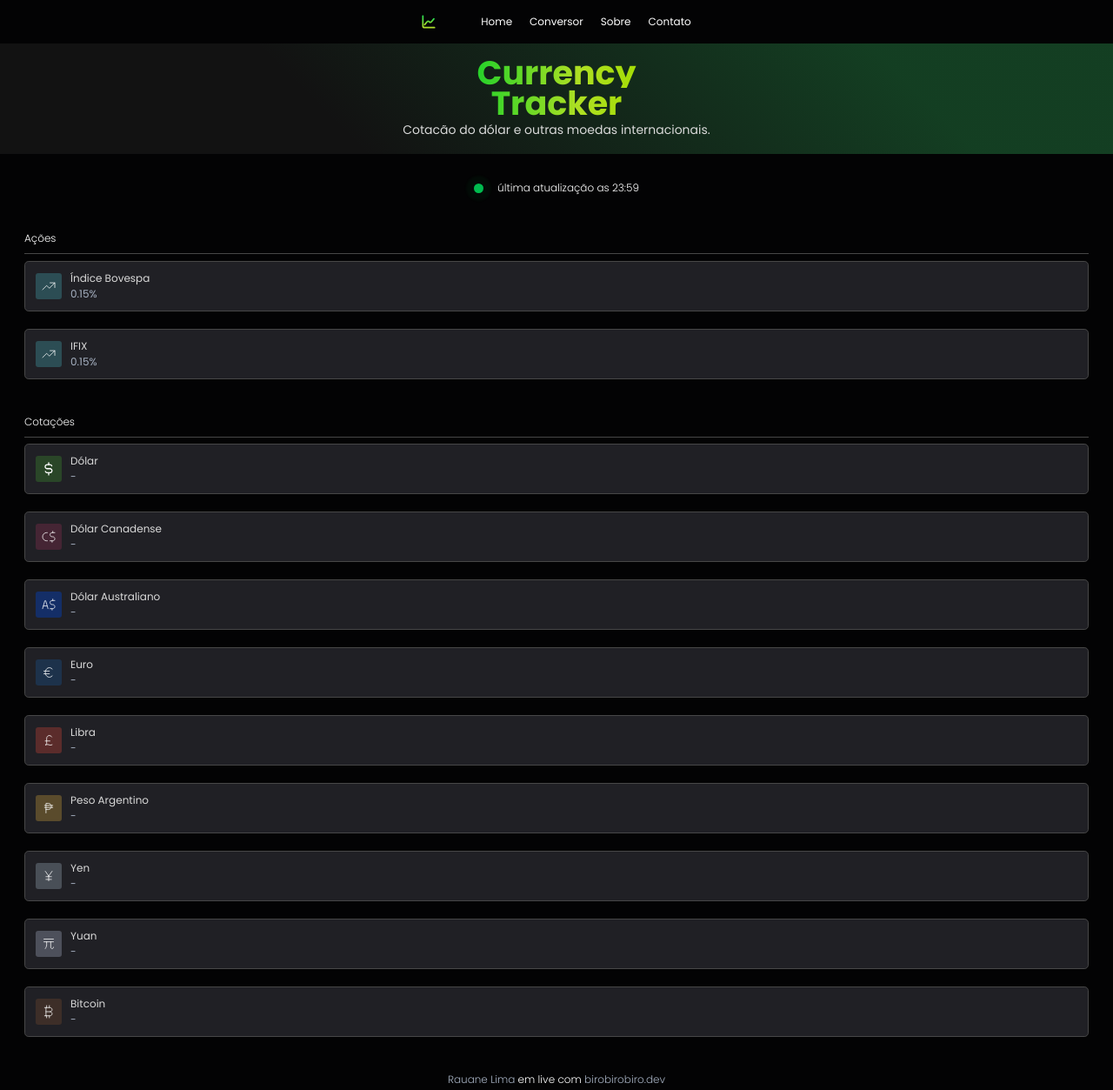
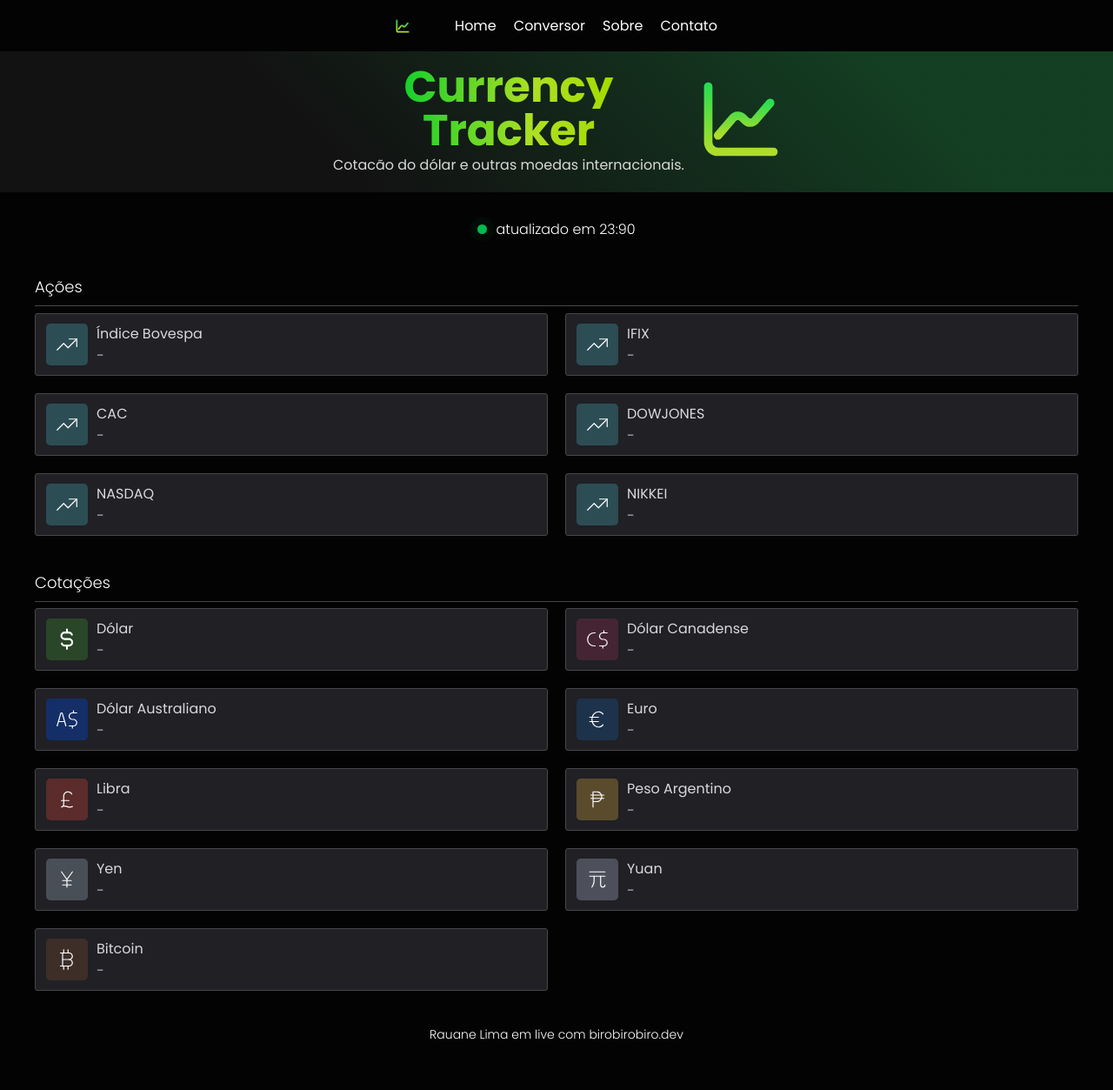
Before and after one commit to lRauane/currency-tracker, a plain HTML site: page index.html in a window 1280 px wide. Shown: the whole page at 87% size. After the commit the page ends 1230 px from the top, so only its background shows below. Drawn offline with Linux system fonts and the light colour scheme.

Commit message:
Finalizando desktop

```diff
--- a/index.html
+++ b/index.html
@@ -39,128 +39,162 @@
       </figure>
     </div>
   </header>
-
   <div class="container">
     <div class="update">
       <span class="notification"></span>
-      <p>última atualização as 23:59</p>
+
+      <p id="date-hour">atualizado em 23:90</p>
     </div>
 
-    <section class="quotes">
+    <section class="container-values stocks">
       <h3>Ações</h3>
       <div class="line"></div>
-      <div class="quotes-content">
+      <div class="content">
         <div class="cards">
-          <img src="./assets/stock-icon.svg" alt="Icon australian dollar">
+          <img src="./assets/stock-icon.svg" alt="bovespa" />
 
-          <div>
+          <div data-id="IBOVESPA">
             <span class="card-title">Índice Bovespa</span>
-            <span class="card-value">0.15%</span>
+            <span class="card-value" data-id="IBOVESPA">-</span>
           </div>
         </div>
 
-        <div class="cards">
-          <img src="./assets/stock-icon.svg" alt="Icon australian dollar">
+        <div class="cards" data-id="IFIX">
+          <img src="./assets/stock-icon.svg" alt="IFIX" />
 
           <div>
             <span class="card-title">IFIX</span>
-            <span class="card-value">0.15%</span>
+            <span class="card-value" data-id="IFIX">-</span>
+          </div>
+        </div>
+
+        <div class="cards" data-id="CAC">
+          <img src="./assets/stock-icon.svg" alt="cac" />
+
+          <div>
+            <span class="card-title">CAC</span>
+            <span class="card-value" data-id="CAC">-</span>
+          </div>
+        </div>
+
+        <div class="cards" data-id="DOWJONES">
+          <img src="./assets/stock-icon.svg" alt="DOWJONES" />
+
+          <div>
+            <span class="card-title">DOWJONES</span>
+            <span class="card-value" data-id="DOWJONES">-</span>
+          </div>
+        </div>
+
+        <div class="cards" data-id="NASDAQ">
+          <img src="./assets/stock-icon.svg" alt="NASDAQ" />
+
+          <div>
+            <span class="card-title">NASDAQ</span>
+            <span class="card-value" data-id="NASDAQ">-</span>
+          </div>
+        </div>
+
+        <div class="cards" data-id="NIKKEI">
+          <img src="./assets/stock-icon.svg" alt="NIKKEI" />
+
+          <div>
+            <span class="card-title">NIKKEI</span>
+            <span class="card-value" data-id="NIKKEI">-</span>
           </div>
         </div>
       </div>
     </section>
 
-    <section class="quotes">
+    <section class="container-values quotes">
       <h3>Cotações</h3>
       <div class="line"></div>
-      <div class="quotes-content">
-        <div class="cards">
-          <img src="./assets/dollar-icon.svg" alt="dollar">
+      <div class="content">
+        <div class="cards" data-id="USD">
+          <img src="./assets/dollar-icon.svg" alt="Dólar" />
 
           <div>
             <span class="card-title">Dólar</span>
-            <span class="card-value">-</span>
+            <span class="card-value" data-id="USD">-</span>
           </div>
         </div>
 
-        <div class="cards">
+        <div class="cards" data-id="CAD">
           <img src="./assets/canadian-dollar-icon.svg" alt="Dólar Canadense" />
 
           <div>
             <span class="card-title">Dólar Canadense</span>
-            <span class="card-value">-</span>
+            <span class="card-value" data-id="CAD">-</span>
           </div>
         </div>
 
-        <div class="cards">
+        <div class="cards" data-id="AUD">
           <img src="./assets/australian-dollar-icon.svg" alt="Dólar Australiano" />
 
           <div>
             <span class="card-title">Dólar Australiano</span>
-            <span class="card-value">-</span>
+            <span class="card-value" data-id="AUD">-</span>
           </div>
         </div>
 
-        <div class="cards">
+        <div class="cards" data-id="EUR">
           <img src="./assets/euro-icon.svg" alt="Euro" />
 
           <div>
             <span class="card-title">Euro</span>
-            <span class="card-value">-</span>
+            <span class="card-value" data-id="EUR">-</span>
           </div>
         </div>
 
-        <div class="cards">
+        <div class="cards" data-id="GBP">
           <img src="./assets/libra-icon.svg" alt="Libra" />
 
           <div>
             <span class="card-title">Libra</span>
-            <span class="card-value">-</span>
+            <span class="card-value" data-id="GBP">-</span>
           </div>
         </div>
 
-        <div class="cards">
+        <div class="cards" data-id="ARS">
           <img src="./assets/peso-argentino.svg" alt="Peso Argentino" />
 
           <div>
             <span class="card-title">Peso Argentino</span>
-            <span class="card-value">-</span>
+            <span class="card-value" data-id="ARS">-</span>
           </div>
         </div>
 
-        <div class="cards">
+        <div class="cards" data-id="JPY">
           <img src="./assets/yen-icon.svg" alt="Yen" />
 
           <div>
             <span class="card-title">Yen</span>
-            <span class="card-value">-</span>
+            <span class="card-value" data-id="JPY">-</span>
           </div>
         </div>
 
-        <div class="cards">
+        <div class="cards" data-id="CNY">
           <img src="./assets/yuan-icon.svg" alt="Yuan" />
+
           <div>
             <span class="card-title">Yuan</span>
-            <span class="card-value">-</span>
+            <span class="card-value" data-id="CNY">-</span>
           </div>
         </div>
 
-        <div class="cards">
+        <div class="cards" data-id="BTC">
           <img src="./assets/bitcoin-icon.svg" alt="Bitcoin" />
+
           <div>
             <span class="card-title">Bitcoin</span>
-            <span class="card-value">-</span>
+            <span class="card-value" data-id="BTC">-</span>
           </div>
         </div>
       </div>
     </section>
-
-    <footer>
+<footer>
       <p><a href="https://portfolio-rauanel.netlify.app/">Rauane Lima</a> em live com <a href="https://birobirobiro.dev" target="_blank">birobirobiro.dev</a></p>
     </footer>
-
-  </div>
-
 </body>
 
 </html>
--- a/style.css
+++ b/style.css
@@ -12,12 +12,13 @@
   --notification: #00bc4f;
   --card-background: #202025;
   --line: #474747;
+  --negative: #ff5555;
 }
 
 body {
+  font-family: "Poppins", sans-serif;
   color: var(--text-color-primary);
-  background: var(--background);
-  font-family: "Poppins", sans-serif;
+  background-color: var(--background);
   width: 100%;
   height: 100vh;
 }
@@ -26,20 +27,27 @@ body {
   padding: 1.875rem 1.75rem;
 }
 
+a {
+  text-decoration: none;
+  color: var(--text-color-primary);
+}
+
 nav {
-  padding: 1rem;
   display: flex;
   width: 100%;
   justify-content: center;
-  font-size: 0.75rem;
+  padding: 1rem;
   background-color: var(--background);
+  font-size: 0.875rem;
 }
+
 ul {
   display: flex;
+  align-items: center;
   gap: 1.25rem;
-  align-items: center;
 }
-ul img {
+
+nav ul img {
   width: 1rem;
   height: 1rem;
   margin-right: 2rem;
@@ -47,27 +55,24 @@ ul img {
 
 li {
   list-style: none;
+  border-bottom: 1px solid transparent;
+  border-top: 1px solid transparent;
 }
+
 li:hover {
   border-bottom: 1px solid var(--notification);
 }
 
-a {
-  text-decoration: none;
-  color: var(--text-color);
-}
-
 header {
   display: flex;
-  background: rgb(18, 18, 18);
   justify-content: center;
   text-align: center;
-  background: linear-gradient(
-    45deg,
-    rgba(18, 18, 18, 1) 30%,
-    rgba(36, 121, 64, 0.5) 80%
-  );
   padding: 1rem 7.25rem;
+
+  background: rgb(18, 18, 18);
+  background: linear-gradient(45deg,
+      rgba(18, 18, 18, 1) 30%,
+      rgba(36, 121, 64, 0.5) 80%);
 }
 
 header h1 {
@@ -99,17 +104,16 @@ header figure {
   display: none;
 }
 
-/* update */
 .update {
   display: flex;
   align-items: center;
   justify-content: center;
-  gap: 1rem;
+  gap: 0.625rem;
 }
 
 .update p {
+  font-size: 0.875rem;
   font-weight: 300;
-  font-size: 0.75rem;
 }
 
 .notification {
@@ -120,65 +124,88 @@ header figure {
   animation: notification 2s infinite;
 }
 
-/* section stocks */
-.quotes {
- margin: 2.5rem 0;
+.container-values {
+  margin: 2.5rem 0;
 }
 
-.quotes-content {
+section h3 {
+  font-size: 0.875rem;
+  font-weight: 300;
+}
+
+.line {
+  margin: 0.5rem 0;
+  width: 100%;
+  height: 0.0313rem;
+  background-color: var(--line);
+}
+
+.content {
   display: grid;
   gap: 1.25rem;
 }
 
-section h3 {
-  font-weight: 300;
-  font-size: 0.75rem;
-}
-.line {
-   background-color: var(--line);
-   margin: 0.5rem 0;
-   width: 100%;
-   height: 0.0313rem;
-}
 .cards {
   display: flex;
   background-color: var(--card-background);
-  border-radius: 0.3rem;
+  border-radius: 0.1875rem;
   border: 0.38px solid var(--line);
   padding: 0.625rem 0.75rem;
   width: 100%;
   gap: 0.625rem;
   align-items: center;
 }
+
 .cards div {
   display: flex;
   flex-direction: column;
 }
+
 .cards img {
   width: 1.875rem;
   height: 1.875rem;
 }
 
 .cards .card-title {
-  font-size: 0.75rem;
+  font-size: 0.875rem;
   color: var(--text-color-secondary);
 }
+
 .cards .card-value {
-  font-size: 0.75rem;
+  font-size: 0.875rem;
   color: var(--text-color-terciary);
 }
 
-/* footer */
-footer{
-  display: flex;
-  justify-content: center;
-  align-items: center;
-  font-weight: 300;
-  font-size: 0.75rem;
+.negative {
+  color: var(--negative) !important;
 }
 
-footer a{
-  color: var(--text-color-terciary);
+footer {
+  display: flex;
+  font-weight: 300;
+  font-size: 0.875rem;
+  justify-content: center;
+}
+
+/* ===== Scrollbar CSS ===== */
+/* Firefox */
+* {
+  scrollbar-width: auto;
+  scrollbar-color: var(--line);
+}
+
+/* Chrome, Edge, and Safari */
+*::-webkit-scrollbar {
+  width: 8px;
+}
+
+*::-webkit-scrollbar-track {
+  background: transparent;
+}
+
+*::-webkit-scrollbar-thumb {
+  background-color: var(--line);
+  border-radius: 10px;
 }
 
 /* Animações */
@@ -196,3 +223,109 @@ footer a{
     box-shadow: 0 0 5px 2px var(--notification);
   }
 }
+
+@media (min-width: 768px) {
+  .container {
+    padding: 1.875rem 2.5rem;
+  }
+
+  nav {
+    padding: 1rem 2.5rem;
+    font-size: 1rem;
+  }
+
+  header {
+    padding: 1rem 2.5rem;
+  }
+
+  header h1 {
+    font-size: 3.125rem;
+    line-height: 3.125rem;
+  }
+
+  header span {
+    font-size: 1rem;
+    line-height: 1.875rem;
+    min-width: 15.625rem;
+  }
+
+  header .hero {
+    display: flex;
+    align-items: center;
+  }
+
+  header figure {
+    display: block;
+    margin-left: 1.25rem;
+  }
+
+  header figure img {
+    width: 5.625rem;
+    height: 5.625rem;
+  }
+
+  .update {
+    display: flex;
+    align-items: center;
+    justify-content: center;
+    gap: 0.625rem;
+  }
+
+  .update p {
+    font-size: 1rem;
+  }
+
+  .notification {
+    width: 0.6875rem;
+    height: 0.6875rem;
+    background-color: var(--notification);
+    border-radius: 50%;
+    animation: notification 2s infinite;
+  }
+
+  .container-values {
+    margin: 2.5rem 0;
+  }
+
+  section h3 {
+    font-size: 1.125rem;
+  }
+
+  .line {
+    margin: 0.5rem 0;
+    width: 100%;
+    height: 0.0313rem;
+    background-color: var(--line);
+  }
+
+  .content {
+    grid-template-columns: repeat(2, 1fr);
+    gap: 1.25rem;
+  }
+
+  .cards {
+    display: flex;
+    background-color: var(--card-background);
+    border-radius: 0.1875rem;
+    border: 0.38px solid var(--line);
+    padding: 0.625rem 0.75rem;
+    width: 100%;
+    gap: 0.625rem;
+    align-items: center;
+  }
+
+  .cards div {
+    display: flex;
+    flex-direction: column;
+  }
+
+  .cards .card-title,
+  .cards .card-value {
+    font-size: 1rem;
+  }
+
+  .cards img {
+    width: 3rem;
+    height: 3rem;
+  }
+}
```
